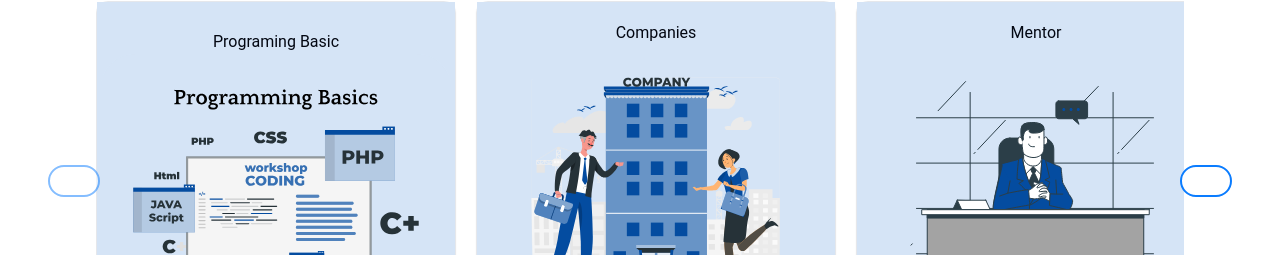
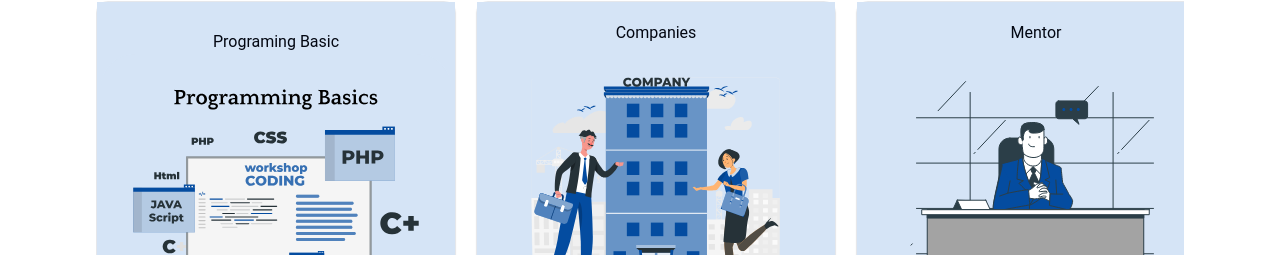
Before and after one commit to EHAB3x/Met2ashra, a React (Vite) app: page / in a window 1280 px wide. Shown: the part 1075-1330 px from the top of the page. Built offline with nearby package versions, Linux system fonts and the light colour scheme.

Commit message:
handle carsoul for home

```diff
--- a/src/components/Met2ashara/Home/CarouselCard.tsx
+++ b/src/components/Met2ashara/Home/CarouselCard.tsx
@@ -32,8 +32,8 @@ export function CarouselCard() {
           </CarouselItem>
         ))}
       </CarouselContent>
-      <CarouselPrevious />
-      <CarouselNext />
+      <CarouselPrevious className="md:hidden block" />
+      <CarouselNext className="md:hidden block" />
     </Carousel>
   );
 }
```
